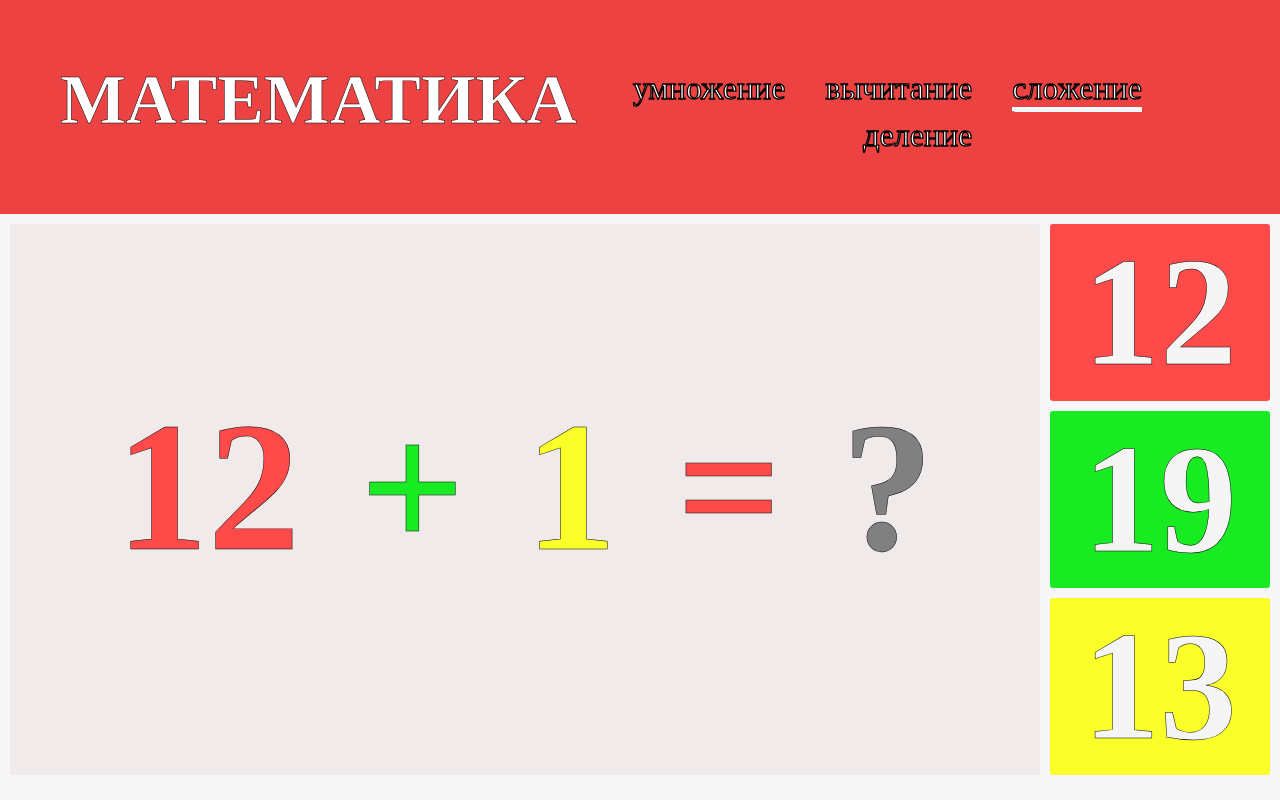
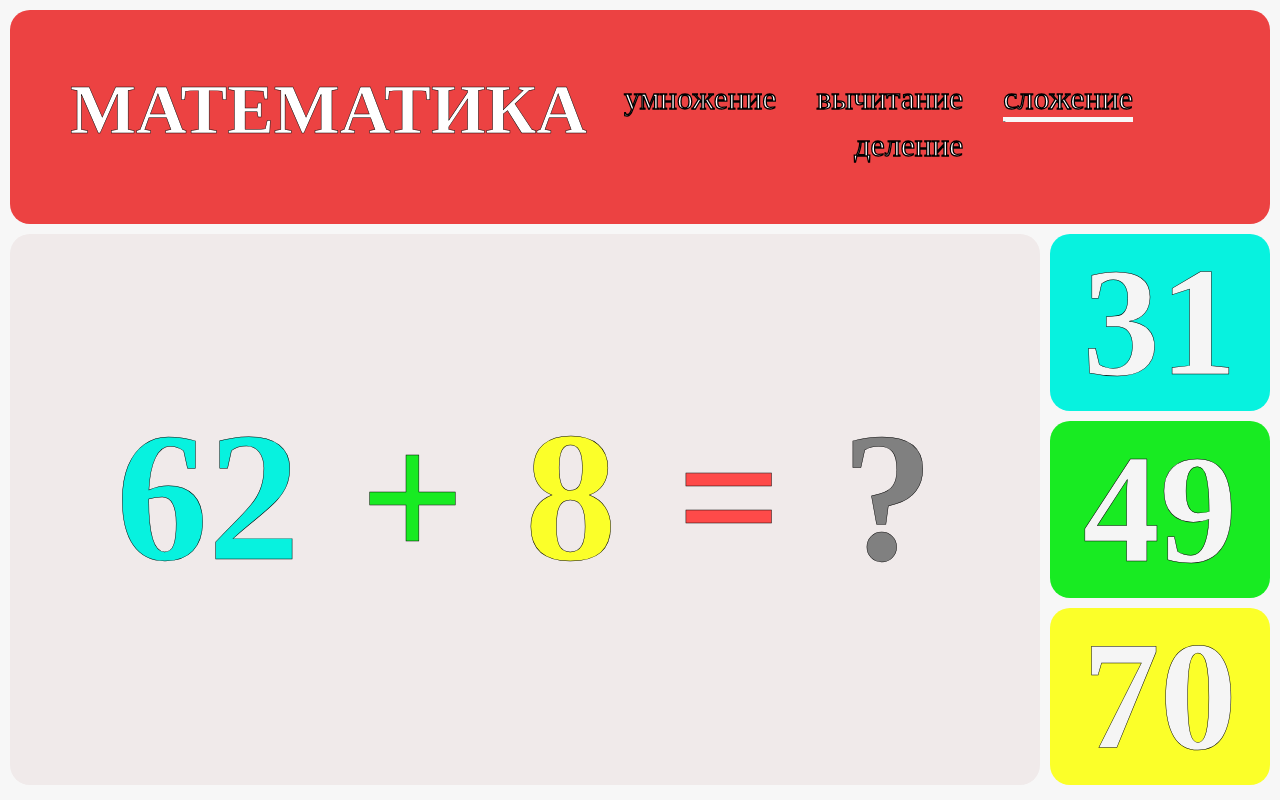
Before and after one commit to mishka061/matematika, a plain HTML site: page index.html in a window 1280 px wide. Drawn offline with Linux system fonts and the light colour scheme.

Commit message:
first commit

```diff
--- a/index.html
+++ b/index.html
@@ -36,7 +36,7 @@
 
         <div class="wrapper">
             <div class="equation">
-                <h1 id="num1" style="color: #fe4a49;">1</h1>
+                <h1 id="num1" style="color: hsl(175, 94%, 49%);">1</h1>
                 <h1 style="color: #18eb22;">+</h1>
                 <h1 id="num2" style="color: #fbff29">1</h1>
                 <h1 style="color: #fe4a49">=</h1>
--- a/scripts/add.js
+++ b/scripts/add.js
@@ -5,10 +5,10 @@ const audio = document.getElementById("myAudio");
 var answer = 0;
 
 function generate_equation(){
-    var num1 = Math.floor(Math.random() * 20);
-    var num2 = Math.floor(Math.random() * 20);
-    var dummyAnswer1 = Math.floor(Math.random() * 20);
-    var dummyAnswer2= Math.floor(Math.random() * 20);
+    var num1 = Math.floor(Math.random() * 100);
+    var num2 = Math.floor(Math.random() * 100);
+    var dummyAnswer1 = Math.floor(Math.random() * 50);
+    var dummyAnswer2= Math.floor(Math.random() * 50);
     var allAnswers = [];
     var switchAnswers = [];
 
--- a/style.css
+++ b/style.css
@@ -13,10 +13,14 @@ body{
     padding: 60px;
     overflow: hidden;
     background-color: #ec4242;
+    border-radius: 20px;
+    margin-top: 10px;
+    margin-left: 10px;
+    margin-right: 10px;
 }
+
 .container h1{
     float: left;
-
     color: rgb(255, 255, 255);
     font-size: 70px;
     overflow: hidden;
@@ -52,7 +56,7 @@ body{
 .equation{
     font-size: 80px;
     background-color: rgb(240, 234, 234);
-    border-radius: 3px;
+    border-radius: 20px;
     text-align: center;
     padding-top: 15%;
     margin-top: 10px;
@@ -71,18 +75,18 @@ body{
 .answer-options h1{
     cursor: pointer;
     color: whitesmoke;
-    border-radius: 3px;
+    border-radius: 20px;
     margin-top: 10px;
     text-align: center;
     width: 100%;
 }
 #option1{
-    background-color: #fe4a49;
+    background-color: hsl(175, 94%, 49%);
     transition: 1s;
     overflow: hidden;
 }
 #option1:hover{
-    color: #fe4a49;
+    color: #f8491e;
     background-color: white;
 }
 #option2{
@@ -91,7 +95,7 @@ body{
     overflow: hidden;
 }
 #option2:hover{
-    color: #18eb22;
+    color:#fbff29 ;
     background-color: white;
 }
 #option3{
@@ -100,6 +104,6 @@ body{
     overflow: hidden;
 }
 #option3:hover{
-    color: #fbff29;
+    color: #18eb22;
     background-color: white;
 }
```
Also changed, not shown: divide.html (+1 -1 lines), multiply.html (+1 -1 lines), subtract.html (+1 -1 lines).
